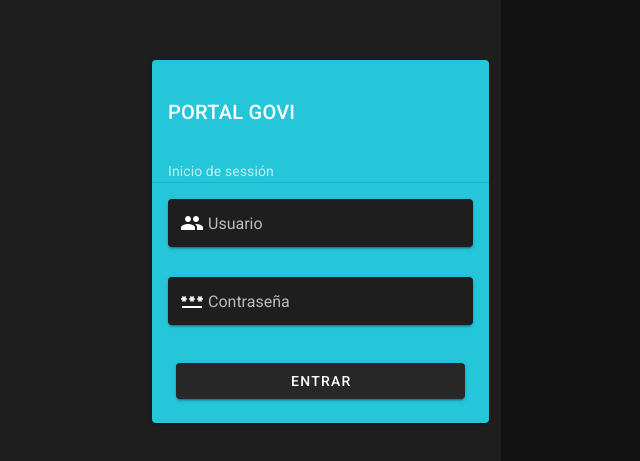
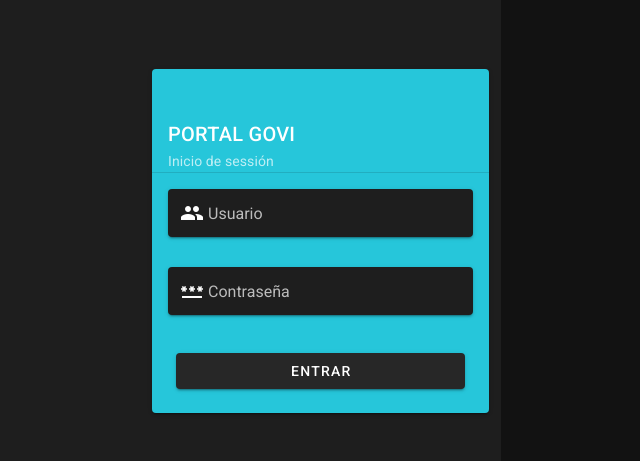
Before and after one commit to AlexanderMz/portal, a Vue app: page /#/login in a window 1280 px wide. Shown: the part 159-620 px from the top of the page, without its empty margins (500-1140 px from the left). Built offline with nearby package versions, Linux system fonts and the light colour scheme; what vue-excel-export would draw is missing.

Commit message:
update logo login

```diff
--- a/src/layouts/Login.vue
+++ b/src/layouts/Login.vue
@@ -34,12 +34,15 @@
                     elevation="2"
                     color="#26c6da"
                   >
-                    <div
+                    <v-img
                       class="white--text pt-5"
-                      height="200px"
+                      height="33px"
+                      src="../assets/sap.png"
+                      position="left top"
+                      contain
                     >
-                      <v-card-title>PORTAL GOVI</v-card-title>
-                    </div>
+                    </v-img>
+                    <v-card-title>PORTAL GOVI</v-card-title>
 
                     <v-card-subtitle class="pb-0">
                       Inicio de sessión
```
Also changed, not shown: src/assets/sap.png (added).
